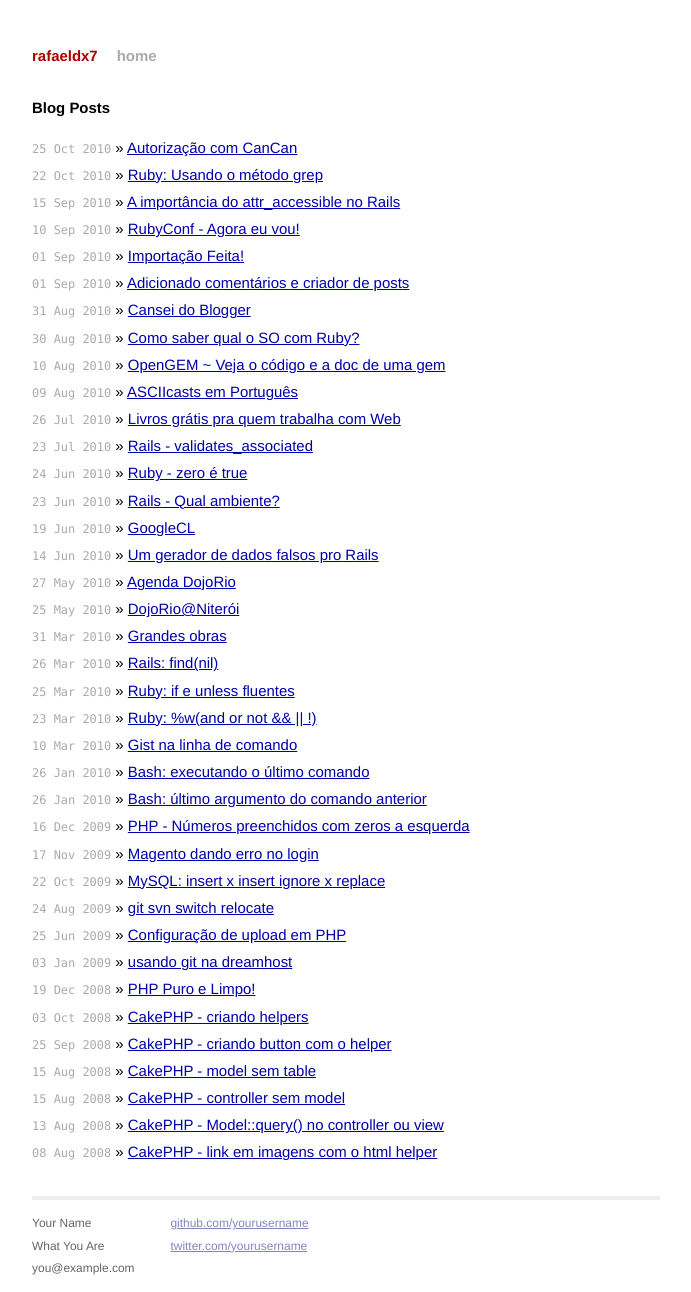
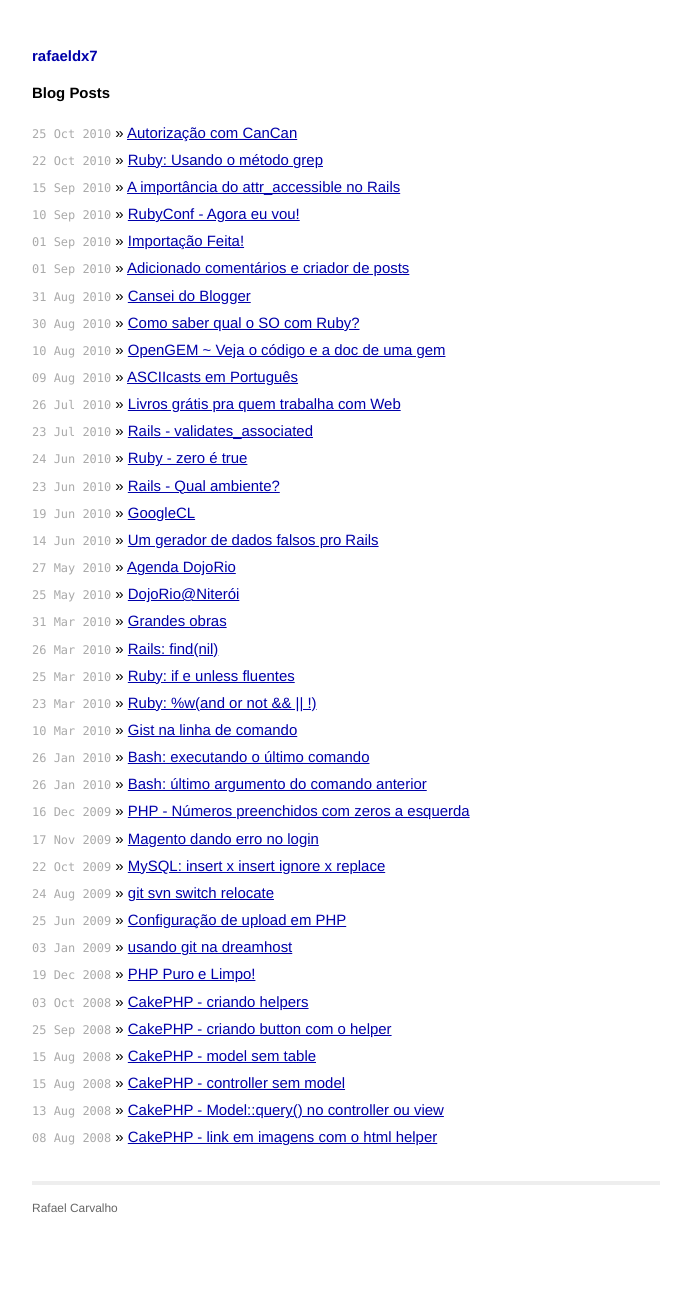
Before and after one commit to dx7/dx7.github.io, a Jekyll site: the page built from index.html, in a window 1280 px wide. Shown: the whole page, without its empty margins (294-985 px from the left). Built offline with Jekyll 4.4.1, drawn with Linux system fonts in a browser that asks for light colours; Markdown is read by kramdown in place of the engine named in the settings; comment, search, counter and statistics services are not loaded; after the commit the page ends 1232 px from its top, so only the background shows below that.

Commit message:
update layout

```diff
--- a/_layouts/default.html
+++ b/_layouts/default.html
@@ -12,33 +12,48 @@
         <!-- Custom CSS -->
         <link rel="stylesheet" href="/css/main.css">
 
+        <!-- Google Analytics -->
+        <script type="text/javascript">
+          var _gaq = _gaq || [];
+          _gaq.push(['_setAccount', 'UA-3470641-4']);
+          _gaq.push(['_trackPageview']);
+          (function() {
+            var ga = document.createElement('script'); ga.type = 'text/javascript'; ga.async = true;
+            ga.src = ('https:' == document.location.protocol ? 'https://ssl' : 'http://www') + '.google-analytics.com/ga.js';
+            var s = document.getElementsByTagName('script')[0]; s.parentNode.insertBefore(ga, s);
+          })();
+        </script>
+        <!-- Google Analytics end -->
     </head>
     <body>
-
       <div class="site">
         <div class="header">
-            <h1 class="title"><a href="/">{{ site.name }}</a></h1>
-            <a class="extra" href="/">home</a>
+          <h1 id="title">
+            <a href="/">rafael<strong>dx7</strong></a>
+          </h1>
         </div>
 
         {{ content }}
 
         <div class="footer">
-            <div class="contact">
+          <div id="about">
             <p>
-                Your Name<br />
-                What You Are<br />
-                you@example.com
-              </p>
-            </div>
-            <div class="contact">
-              <p>
-                <a href="https://github.com/yourusername">github.com/yourusername</a><br />
-                <a href="https://twitter.com/yourusername">twitter.com/yourusername</a><br />
+              Rafael Carvalho<br />
             </p>
           </div>
         </div>
+
+        <!-- Disqus -->
+        <script type="text/javascript">
+          var disqus_shortname = 'rafaeldx7';
+          (function () {
+            var s = document.createElement('script'); s.async = true;
+            s.src = 'http://disqus.com/forums/rafaeldx7/count.js';
+            (document.getElementsByTagName('HEAD')[0] || document.getElementsByTagName('BODY')[0]).appendChild(s);
+          }());
+        </script>
+        <!-- Disqus -->
+
       </div>
-
     </body>
 </html>
```
Lines whose indentation alone changed are shown as unchanged.
